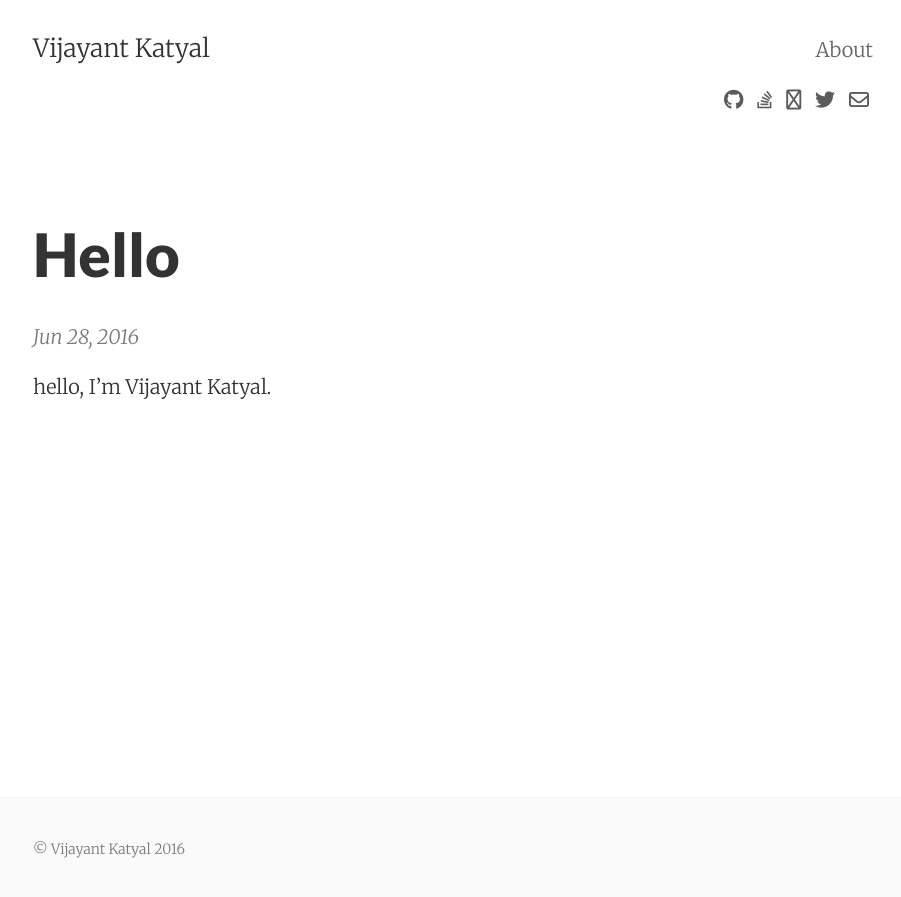
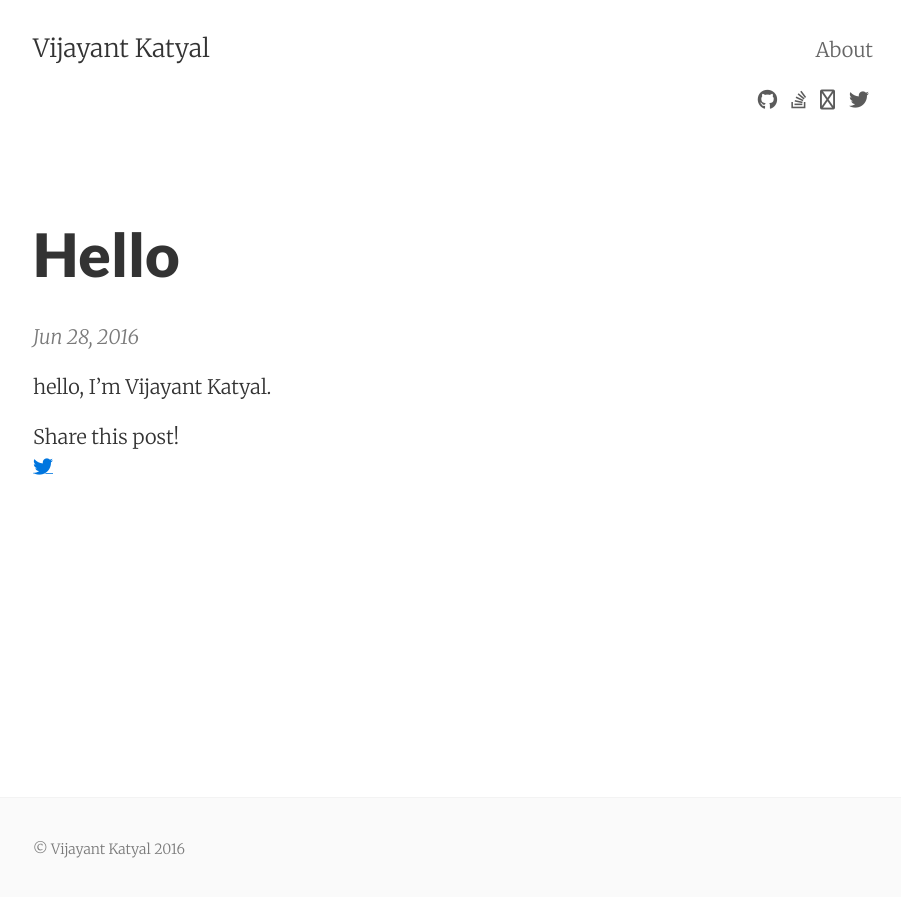
Before and after one commit to vijayantkatyal/vijayantkatyal.github.io, a Jekyll site: the page built from _posts/blog/2016-06-28-hello.md, in a window 1280 px wide. Shown: the top 897 px of the page, without its empty margins (187-1088 px from the left). Built offline with Jekyll 4.4.1, drawn with Linux system fonts in a browser that asks for light colours; nearby versions of some CDN libraries.

Commit message:
share icons clean up

```diff
--- a/_config.yml
+++ b/_config.yml
@@ -1,6 +1,5 @@
 # Site settings
 title:       Vijayant Katyal
-email:       vijayantkatyal@outlook.com
 author:      Vijayant Katyal
 description: "Vijayant Katyal Thougths"
 baseurl:     ""
@@ -42,7 +41,7 @@ twitter_username: vijayantkatyal
 medium_id:
 
 # Post sharing icons
-show_sharing_icons: false
+show_sharing_icons: true
 # Change to 'true' to enable individual icons
 share_twitter: true
 
--- a/_includes/share_buttons.html
+++ b/_includes/share_buttons.html
@@ -1,41 +1,8 @@
 <div class="share-page">
   {{ site.text.share_buttons.text }}
-
   <div class="share-links">
-    {% if site.share_facebook %}
-      <a class="fa fa-facebook" href="https://facebook.com/sharer.php?u={{ site.url }}{{ page.url }}" rel="nofollow" target="_blank" title="{{ site.text.share_buttons.facebook }}"></a>
-    {% endif %}
-
     {% if site.share_twitter %}
       <a class="fa fa-twitter" href="https://twitter.com/intent/tweet?text={{ page.title }}&url={{ site.url }}{{ page.url }}" rel="nofollow" target="_blank" title="{{ site.text.share_buttons.twitter }}"></a>
     {% endif %}
-
-    {% if site.share_googleplus %}
-      <a class="fa fa-google-plus" href="https://plus.google.com/share?url={{ site.url }}{{ page.url }}" rel="nofollow" target="_blank" title="{{ site.text.share_buttons.googleplus }}"></a>
-    {% endif %}
-
-    {% if site.share_linkedin %}
-      <a class="fa fa-linkedin" href="http://www.linkedin.com/shareArticle?url={{ site.url }}{{ page.url }}&title={{ page.title }}" rel="nofollow" target="_blank" title="{{ site.text.share_buttons.linkedin }}"></a>
-    {% endif %}
-
-    {% if site.share_digg %}
-      <a class="fa fa-digg" href="http://digg.com/submit?url={{ site.url }}{{ page.url }}&title={{ page.title }}" rel="nofollow" target="_blank" title="{{ site.text.share_buttons.digg }}"></a>
-    {% endif %}
-
-    {% if site.share_tumblr %}
-      <a class="fa fa-tumblr" href="http://www.tumblr.com/share/link?url={{ site.url }}{{ page.url }}&name={{ page.title }}" rel="nofollow" target="_blank" title="{{ site.text.share_buttons.tumblr }}"></a>
-    {% endif %}
-
-    {% if site.share_reddit %}
-      <a class="fa fa-reddit" href="http://reddit.com/submit?url={{ site.url }}{{ page.url }}&title={{ page.title }}" rel="nofollow" target="_blank" title="{{ site.text.share_buttons.reddit }}"></a>
-    {% endif %}
-
-    {% if site.share_stumbleupon %}
-      <a class="fa fa-stumbleupon" href="http://www.stumbleupon.com/submit?url={{ site.url }}{{ page.url }}&title={{ page.title }}" rel="nofollow" target="_blank" title="{{ site.text.share_buttons.stumbleupon }}"></a>
-    {% endif %}
-
-    {% if site.share_hackernews %}
-      <a class="fa fa-hacker-news" onclick="parent.postMessage('submit','*')" href="https://news.ycombinator.com/submitlink?u={{ site.url }}{{ page.url }}&t={{ page.title }}" rel="nofollow" target="_blank" title="{{ site.text.share_buttons.hackernews }}"></a>
-    {% endif %}
   </div>
 </div>
--- a/_includes/social_links.html
+++ b/_includes/social_links.html
@@ -6,12 +6,9 @@
     {% if site.stackoverflow_id %}
       <a class="fa fa-stack-overflow" href="https://stackoverflow.com/users/{{ site.stackoverflow_id }}"></a>
     {% endif %}
-    <a class="fa fa-rss" href="{{ "/feed.xml" | prepend: site.baseurl }}"></a>
+    <a class="fa fa-rss" href="{{ "/blog/atom.xml" | prepend: site.baseurl }}"></a>
     {% if site.twitter_username %}
       <a class="fa fa-twitter" href="https://twitter.com/{{ site.twitter_username }}"></a>
-    {% endif %}
-    {% if site.email %}
-      <a class="fa fa-envelope" href="mailto:{{ site.email }}"></a>
     {% endif %}
     {% if site.medium_id %}
       <a class="fa fa-medium" href="https://medium.com/@{{ site.medium_id }}"></a>
```
Also changed, not shown: _layouts/base.html (deleted, +0 -37 lines), _layouts/center.html (+0 -11 lines), _layouts/post.html (+0 -15 lines).
